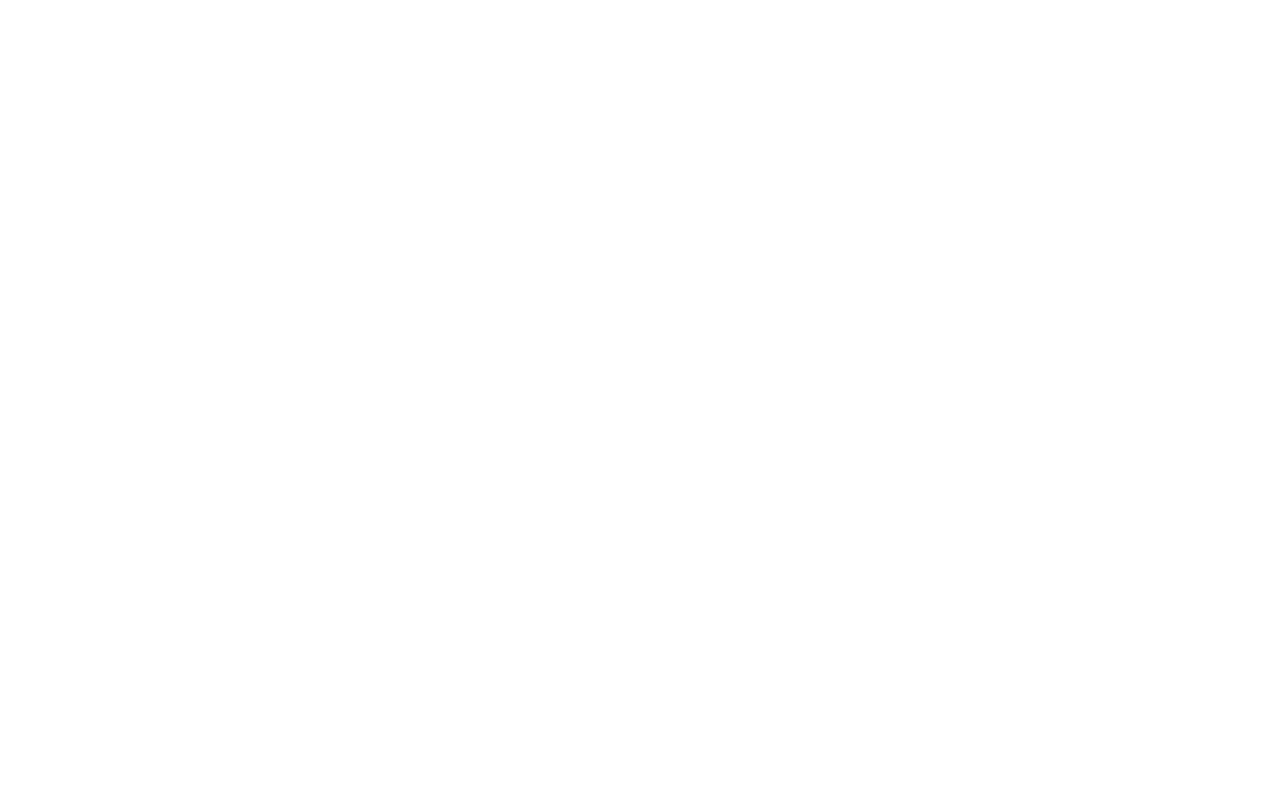
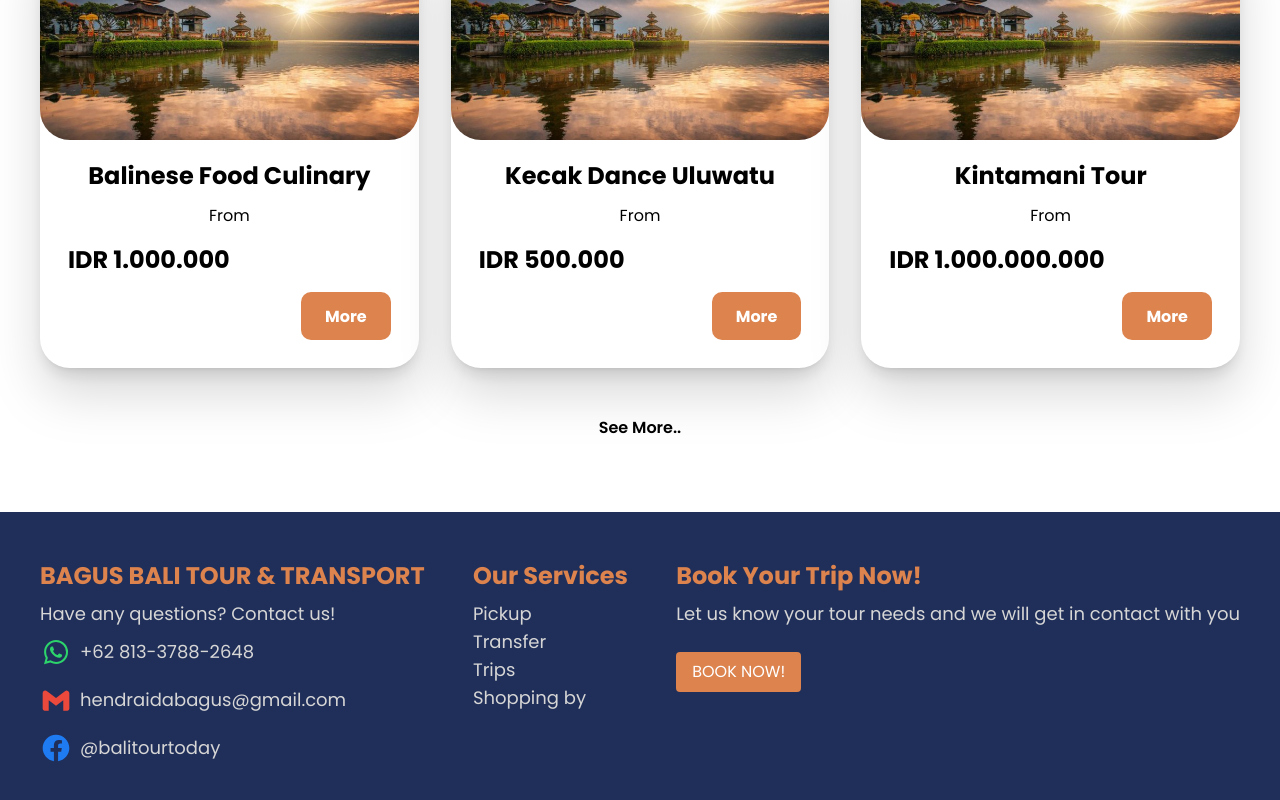
Before and after one commit to CokdePutra/Bali-Tour, a React (Vite) app: page /activities in a window 1280 px wide. Shown: the part 1574-2374 px from the top of the page. Before the commit the page ends 800 px from the top, so only its background shows below. Built offline with nearby package versions, Linux system fonts and the light colour scheme.

Commit message:
creating activities page

```diff
--- a/src/components/Footer/Footer.jsx
+++ b/src/components/Footer/Footer.jsx
@@ -12,56 +12,60 @@
 const Footer = () => {
   return (
     <>
-      <footer className="bg-primary-color mt-16 w-full">
-        <div className="container-footer max-w-screen-lg mx-auto flex flex-col md:flex-row justify-between gap-12 p-10 bg-primary">
+      <footer className="bg-primary-color mt-16 w-full text-left">
+        <div className="container-footer w-full mx-auto flex flex-col md:flex-row justify-between gap-12 p-10 bg-primary">
           <div className="section" data-aos="fade-up">
-            <h2 className="Title text-secondary-color text-2xl mt-2 mb-2">
+            <h2 className="Title text-left m-0 w-auto text-secondary-color text-2xl mt-2 mb-2">
               BAGUS BALI TOUR & TRANSPORT
             </h2>
-            <h3 className="text-footer-text mt-2 mb-2">
+            <h3 className="text-footer-text text-lg mt-2 mb-2">
               Have any questions? Contact us!
             </h3>
             <div className="social-media flex flex-col gap-4">
               <div className="whatsapp flex items-center gap-2">
                 <BiLogoWhatsapp style={iconWA} />
-                <a href="" className="text-footer-text">
+                <a href="" className="text-footer-text text-lg">
                   +62 813-3788-2648
                 </a>
               </div>
               <div className="email flex items-center gap-2">
                 <BiLogoGmail style={iconEmail} />
-                <a href="" className="text-footer-text">
+                <a href="" className="text-footer-text text-lg">
                   hendraidabagus@gmail.com
                 </a>
               </div>
               <div className="facebook flex items-center gap-2">
                 <BiLogoFacebookCircle style={iconFacebook} />
-                <a href="" className="text-footer-text">
+                <a href="" className="text-footer-text text-lg">
                   @balitourtoday
                 </a>
               </div>
             </div>
           </div>
           <div className="section" data-aos="fade-up">
-            <h2 className="text-secondary mt-2 mb-2">Our Services</h2>
+            <h2 className="Title text-left m-0 w-auto text-secondary-color text-2xl mt-2 mb-2">
+              Our Services
+            </h2>
             <div className="our-service grid">
-              <a href="" className="text-footer-text">
+              <a href="/" className="text-footer-text text-lg">
                 Pickup
               </a>
-              <a href="" className="text-footer-text">
+              <a href="" className="text-footer-text text-lg">
                 Transfer
               </a>
-              <a href="" className="text-footer-text">
+              <a href="" className="text-footer-text text-lg">
                 Trips
               </a>
-              <a href="" className="text-footer-text">
+              <a href="" className="text-footer-text text-lg">
                 Shopping by
               </a>
             </div>
           </div>
           <div className="section]" data-aos="fade-up">
-            <h2 className="text-secondary mt-2 mb-2">Book Your Trip Now!</h2>
-            <h3 className="text-footer-text mt-2 mb-2">
+            <h2 className="Title text-left m-0 w-auto text-secondary-color text-2xl mt-2 mb-2">
+              Book Your Trip Now!
+            </h2>
+            <h3 className="text-footer-text text-lg mt-2 mb-2">
               Let us know your tour needs and we will get in contact with you
             </h3>
             <button className="button-book-now bg-[#dc834e] text-white py-2 px-4 rounded mt-4">
--- a/src/constants/constants.jsx
+++ b/src/constants/constants.jsx
@@ -63,6 +63,14 @@
     popular: true,
     id: 7,
   },
+  {
+    title: "Balinese Babi Guling",
+    price: "1.000.000",
+    image: "./images/hero_image1.png",
+    desc: "testing",
+    popular: false,
+    id: 8,
+  },
 ];
 
 export const HeroImage = {
--- a/src/view/Activities.jsx
+++ b/src/view/Activities.jsx
@@ -1,14 +1,59 @@
-import React from "react";
+import React, { useState } from "react";
 import Navbar from "../components/Navbar/Navbar";
 import Hero from "../components/Hero/Hero";
-import { HeroImage } from "../constants/constants";
+import Footer from "../components/Footer/Footer";
+import Card from "../components/Card/Card";
+import { CardAllActivities, HeroImage } from "../constants/constants";
+import Loader from "../components/Loader"; // Ensure the path is correct
 
 const Activities = () => {
+  const initialActivitiesToShow = 6; // Number of activities to show initially
+  const additionalActivitiesToShow = 6; // Number of activities to load when "See More" is clicked
+
+  const [visibleActivities, setVisibleActivities] = useState(
+    CardAllActivities.slice(0, initialActivitiesToShow)
+  );
+  const [loading, setLoading] = useState(false);
+
+  const handleSeeMore = () => {
+    setLoading(true);
+
+    // Simulate a network request delay
+    setTimeout(() => {
+      const nextActivities = CardAllActivities.slice(
+        visibleActivities.length,
+        visibleActivities.length + additionalActivitiesToShow
+      );
+      setVisibleActivities((prevActivities) => [
+        ...prevActivities,
+        ...nextActivities,
+      ]);
+      setLoading(false);
+    }, 1000); // Adjust the delay as needed
+  };
+
   return (
     <>
       <Navbar />
       <Hero backgroundImage={HeroImage.Activities} title="Activities" />
+      <h1 className="Title mt-[3rem] md:my-[4rem]">Our Best Activities</h1>
+      <div className="flex-col grid gap-8 mt-8 md:grid-cols-2 lg:grid-cols-3 m-10">
+        <Card CardValue={visibleActivities} />
+      </div>
+      {loading ? (
+        <Loader />
+      ) : (
+        visibleActivities.length < CardAllActivities.length && (
+          <button
+            onClick={handleSeeMore}
+            className="mx-auto my-8 block poppins-semibold text-black py-2 px-4">
+            See More..
+          </button>
+        )
+      )}
+      <Footer />
     </>
   );
 };
+
 export default Activities;
```
